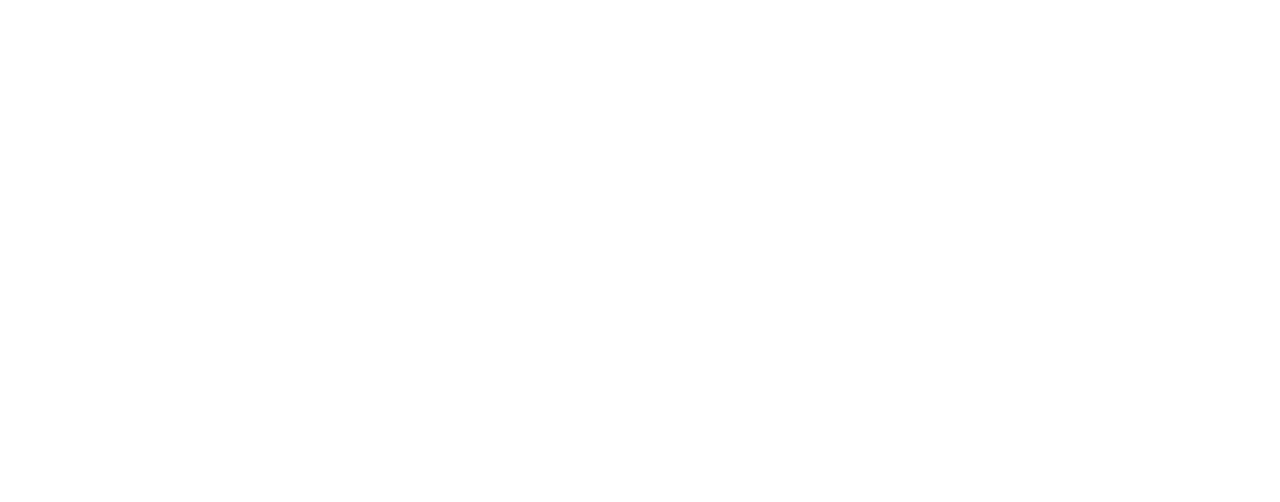
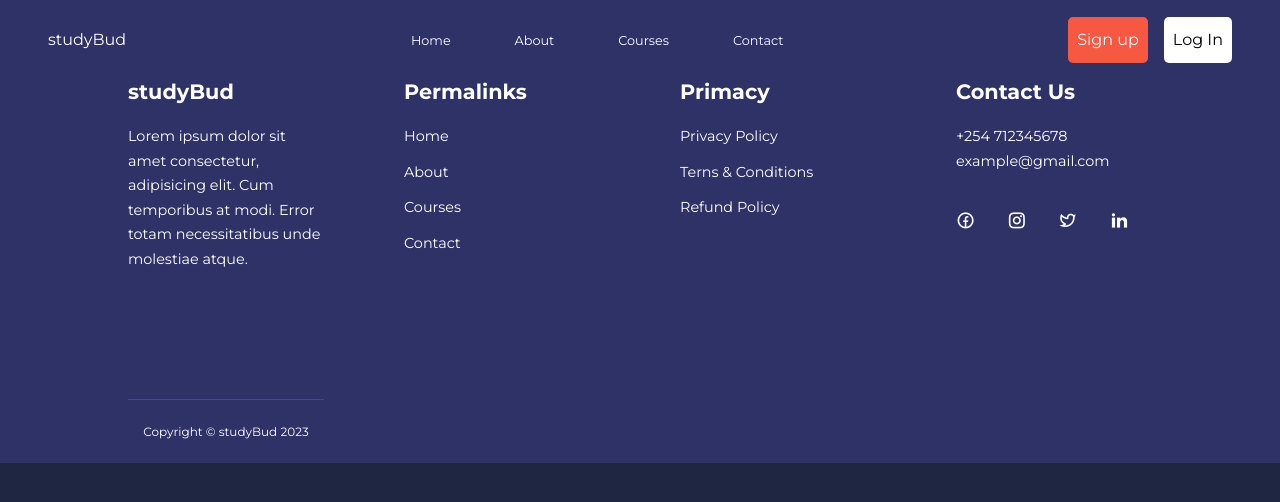
Before and after one commit to tyke01/school-website, a plain HTML site: page main/about.html in a window 1280 px wide. Drawn offline with nearby package versions, Linux system fonts and the light colour scheme.

Commit message:
starting about section

```diff
--- a/main/about.html
+++ b/main/about.html
@@ -0,0 +1,130 @@
+<!DOCTYPE html>
+<html lang="en">
+<head>
+    <meta charset="UTF-8">
+    <meta name="viewport" content="width=device-width, initial-scale=1.0">
+    <title>About</title>
+    <link rel="stylesheet" href="../styles/about.css">
+    <!-- favicon -->
+    <link
+      rel="icon"
+      type="image/png"
+      sizes="32x32"
+      href="../images/icons/study2.png"
+    />
+    <!-- remix icons -->
+    <link
+      href="https://cdn.jsdelivr.net/npm/remixicon@2.2.0/fonts/remixicon.css"
+      rel="stylesheet"
+    />
+    <!-- swiper js -->
+    <link
+      rel="stylesheet"
+      href="https://cdn.jsdelivr.net/npm/swiper@9/swiper-bundle.min.css"
+    />
+  </head>
+  <body>
+    <!-- ======== NAVBAR ======== -->
+    <nav class="navbar container">
+      <div class="left-section">
+        <div class="logo-section">
+          <p class="logo">studyBud</p>
+        </div>
+      </div>
+      <ul class="menu">
+        <li class="list">
+          <a href="#" class="list-link">Home</a>
+        </li>
+        <li class="list">
+          <a href="about.html" class="list-link">About</a>
+        </li>
+        <li class="list">
+          <a href="courses.html" class="list-link">Courses</a>
+        </li>
+        <li class="list">
+          <a href="contact.html" class="list-link">Contact</a>
+        </li>
+      </ul>
+      <div class="right-section">
+        <div class="sign-up-section">
+          <a href="#">Sign up</a>
+        </div>
+        <div class="log-in-section">
+          <a href="#">Log In</a>
+        </div>
+        <button class="menu-open-button" id="menu-open" title="open">
+          <i class="ri-menu-line"></i>
+        </button>
+        <button class="menu-close-button" id="menu-close" title="close">
+          <i class="ri-close-line"></i>
+        </button>
+      </div>
+    </nav>
+
+
+
+
+
+
+        <!-- ========= FOOTER ========== -->
+        <footer class="footer">
+            <div class="container footer-container">
+              <div class="footer-1">
+                <a href="index.html" class="footer-logo"><h4>studyBud</h4></a>
+                <p>
+                  Lorem ipsum dolor sit amet consectetur, adipisicing elit. Cum
+                  temporibus at modi. Error totam necessitatibus unde molestiae atque.
+                </p>
+              </div>
+
+              <div class="footer-2">
+                <h4>Permalinks</h4>
+                <ul>
+                  <li><a href="index.html">Home</a></li>
+                  <li><a href="about.html">About</a></li>
+                  <li><a href="courses.html">Courses</a></li>
+                  <li><a href="contact.html">Contact</a></li>
+                </ul>
+              </div>
+
+              <div class="footer-3">
+                <h4>Primacy</h4>
+                <ul class="privacy">
+                  <li><a href="#">Privacy Policy</a></li>
+                  <li><a href="#">Terns & Conditions</a></li>
+                  <li><a href="#">Refund Policy</a></li>
+                </ul>
+              </div>
+
+              <div class="footer-4">
+                <h4>Contact Us</h4>
+                <div>
+                  <p>+254 712345678</p>
+                  <p>example@gmail.com</p>
+                </div>
+
+                <ul class="footer-socials">
+                  <li>
+                    <a href="#"><i class="ri-facebook-circle-line"></i></a>
+                  </li>
+                  <li>
+                    <a href="#"><i class="ri-instagram-line"></i></a>
+                  </li>
+                  <li>
+                    <a href="#"><i class="ri-twitter-line"></i></a>
+                  </li>
+                  <li>
+                    <a href="#"><i class="ri-linkedin-fill"></i></a>
+                  </li>
+                </ul>
+              </div>
+
+              <div class="footer-copyright">
+                <small>Copyright &copy; studyBud 2023</small>
+              </div>
+            </div>
+          </footer>
+
+    <script src="../data/main.js"></script>
+</body>
+</html>
--- /dev/null
+++ b/styles/about.css
@@ -0,0 +1,198 @@
+@import url("https://fonts.googleapis.com/css2?family=Montserrat:wght@300;400;500;600;700;800&display=swap");
+
+* {
+  padding: 0;
+  margin: 0;
+  outline: 0;
+  list-style: none;
+  text-decoration: none;
+  box-sizing: border-box;
+}
+:root {
+    --color-primary: #6c63ff;
+    --color-success: #00bf8e;
+    --color-warning: #f7c94b;
+    --color-danger: #f75842;
+    --color-danger-vriant: rgba(247, 88, 66, 0.4);
+    --color-white: #fff;
+    --color-light: rgba(255, 255, 255, 0.7);
+    --color-black: #000;
+    --color-bg: #1f2641;
+    --color-bg1: #2e3267;
+    --color-bg2: #424890;
+
+    --container-width-lg: 80%;
+    --container-width-md: 90%;
+    --container-width-sm: 95%;
+
+    --transition: all 0.4s ease;
+  }
+  body {
+    font-family: "Montserrat", sans-serif;
+    line-height: 1.7;
+    color: var(--color-white);
+    background: var(--color-bg);
+  }
+  .container {
+    width: var(--container-width-lg);
+    margin: 0 auto;
+  }
+  section {
+    padding: 6rem o;
+  }
+  section h2 {
+    text-align: center;
+    margin-bottom: 4rem;
+  }
+  h1,
+  h2,
+  h3,
+  h4,
+  h5 {
+    line-height: 1.2;
+  }
+  h1 {
+    font-size: 2.4rem;
+  }
+  h2 {
+    font-size: 2rem;
+  }
+  h3 {
+    font-size: 1.6rem;
+  }
+  h4 {
+    font-size: 1.3rem;
+  }
+  a {
+    color: var(--color-white);
+  }
+  img {
+    width: 100%;
+    display: block;
+    object-fit: cover;
+  }
+  .btn {
+    display: inline-block;
+    background: var(--color-white);
+    color: var(--color-black);
+    padding: 1rem 2rem;
+    border: 1px solid transparent;
+    font-weight: 500;
+    transition: var(--transition);
+  }
+  .btn:hover {
+    background: transparent;
+    color: var(--color-white);
+    border-color: var(--color-white);
+  }
+  .btn-primary {
+    background: var(--color-danger);
+    color: var(--color-white);
+  }
+  /* general styles */
+
+.navbar {
+    background: transparent;
+    width: 100vw;
+    height: 5rem;
+    position: fixed;
+    top: 0;
+    z-index: 20;
+    display: flex;
+    justify-content: space-between;
+    align-items: center;
+    padding: 0 3rem;
+  }
+  /* navbar scrolling */
+  .window-scoll {
+    background: var(--color-primary);
+    box-shadow: 0 1rem 2rem rgba(0, 0, 0, 0.2);
+    transition: var(--transition);
+  }
+  nav button {
+    display: none;
+  }
+
+  .menu {
+    display: flex;
+    align-items: center;
+    gap: 4rem;
+  }
+  .menu .list-link {
+    font-size: 0.8rem;
+    transition: var(--transition);
+  }
+  .list-link:hover {
+    color: var(--color-bg2);
+  }
+  .right-section {
+    display: flex;
+    gap: 1rem;
+  }
+  .sign-up-section,
+  .log-in-section{
+    padding: 0.5rem;
+    border: 1px solid transparent;
+    transition: var(--transition);
+    border-radius: 5px;
+  }
+  .sign-up-section{
+    background: var(--color-danger);
+  }
+  .log-in-section{
+    background: var(--color-white);
+  }
+  .log-in-section a{
+    color: var(--color-black);
+  }
+  .log-in-section:hover,
+  .sign-up-section:hover{
+   background: transparent ;
+   border-color: var(--color-white);
+  }
+  .log-in-section:hover a{
+    color: var(--color-white);
+  }
+
+
+
+
+
+
+
+  /* ===========FOOTER========== */
+  footer {
+    background: var(--color-bg1);
+    padding-top: 5rem;
+    font-size: 0.9rem;
+  }
+  .footer-container {
+    display: grid;
+    grid-template-columns: repeat(4, 1fr);
+    gap: 5rem;
+  }
+  .footer-container > div h4 {
+    margin-bottom: 1.2rem;
+  }
+  .footer-1 p {
+    margin: 0 0 2rem;
+  }
+  footer ul li {
+    margin-bottom: 0.7rem;
+  }
+  footer ul li a:hover {
+    text-decoration: underline;
+  }
+  .footer-socials {
+    display: flex;
+    align-items: center;
+    font-size: 1.2rem;
+    margin-top: 2rem;
+    gap: 2rem;
+  }
+  .footer-copyright {
+    text-align: center;
+    margin-top: 1rem;
+    padding: 1.2rem 0;
+    border-top: 1px solid var(--color-bg2);
+  }
--- a/styles/styles.css
+++ b/styles/styles.css
@@ -128,6 +128,31 @@ nav button {
   display: flex;
   gap: 1rem;
 }
+.sign-up-section,
+.log-in-section{
+  padding: 0.5rem;
+  border: 1px solid transparent;
+  transition: var(--transition);
+  border-radius: 5px;
+}
+.sign-up-section{
+  background: var(--color-danger);
+}
+.log-in-section{
+  background: var(--color-white);
+}
+.log-in-section a{
+  color: var(--color-black);
+}
+.log-in-section:hover,
+.sign-up-section:hover{
+ background: transparent ;
+ border-color: var(--color-white);
+}
+.log-in-section:hover a{
+  color: var(--color-white);
+}
+
 /* ===============header================= */
 header {
   position: relative;
@@ -148,7 +173,7 @@ header {
 .header-left p {
   margin: 1rem 0 2.4rem;
 }
-.header-right{
+.header-right {
   width: 100%;
   display: flex;
   align-items: center;
@@ -172,7 +197,7 @@ header {
   margin: 1rem 0 3rem;
   margin-top: 5rem;
 }
-.categories-left a{
+.categories-left a {
   margin-top: 2rem;
 }
 .categories-right {
@@ -332,19 +357,19 @@ header {
   top: -1.4rem;
   transform: rotate(45deg);
 }
-.myswiper .swiper-pagination-bullet{
+.myswiper .swiper-pagination-bullet {
   /* background: var(--color-danger); */
   height: 10px;
   width: 10px;
   bottom: 10px;
 }
 /* ============ footer =========== */
-footer{
+footer {
   background: var(--color-bg1);
   padding-top: 5rem;
   font-size: 0.9rem;
 }
-.footer-container{
+.footer-container {
   display: grid;
   grid-template-columns: repeat(4, 1fr);
   gap: 5rem;
@@ -352,7 +377,7 @@ footer{
 .footer-container > div h4 {
   margin-bottom: 1.2rem;
 }
-.footer-1 p{
+.footer-1 p {
   margin: 0 0 2rem;
 }
 footer ul li {
@@ -361,14 +386,14 @@ footer ul li {
 footer ul li a:hover {
   text-decoration: underline;
 }
-.footer-socials{
+.footer-socials {
   display: flex;
   align-items: center;
   font-size: 1.2rem;
   margin-top: 2rem;
   gap: 2rem;
 }
-.footer-copyright{
+.footer-copyright {
   text-align: center;
   margin-top: 1rem;
   padding: 1.2rem 0;
```
Also changed, not shown: main/index.html (+19 -21 lines).
